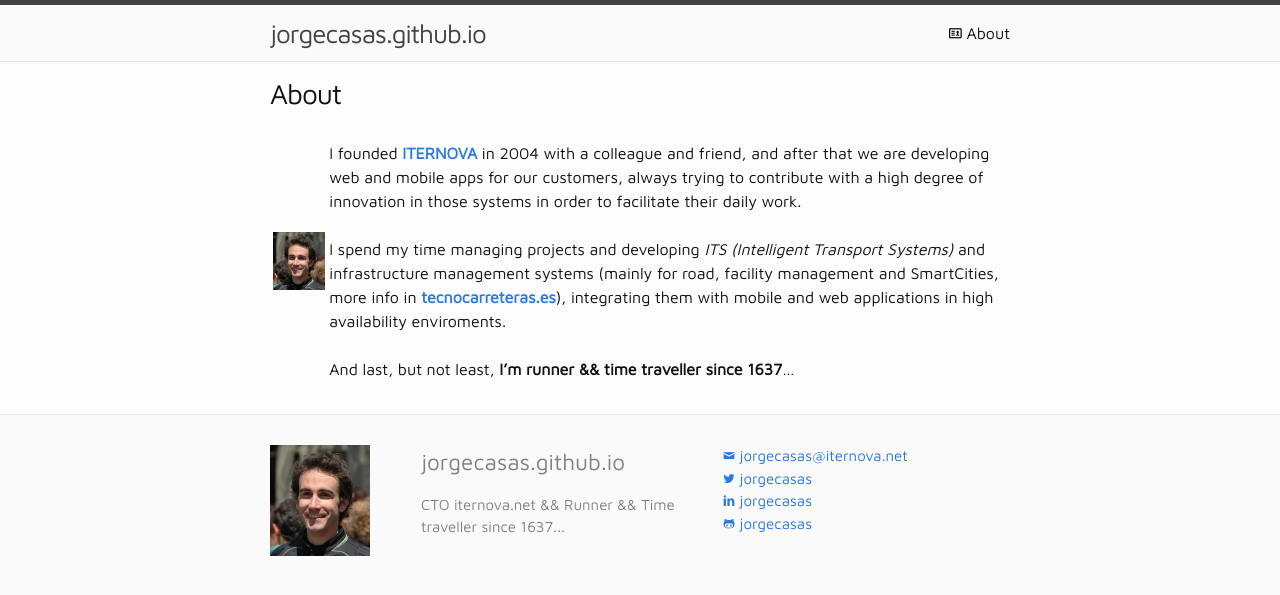
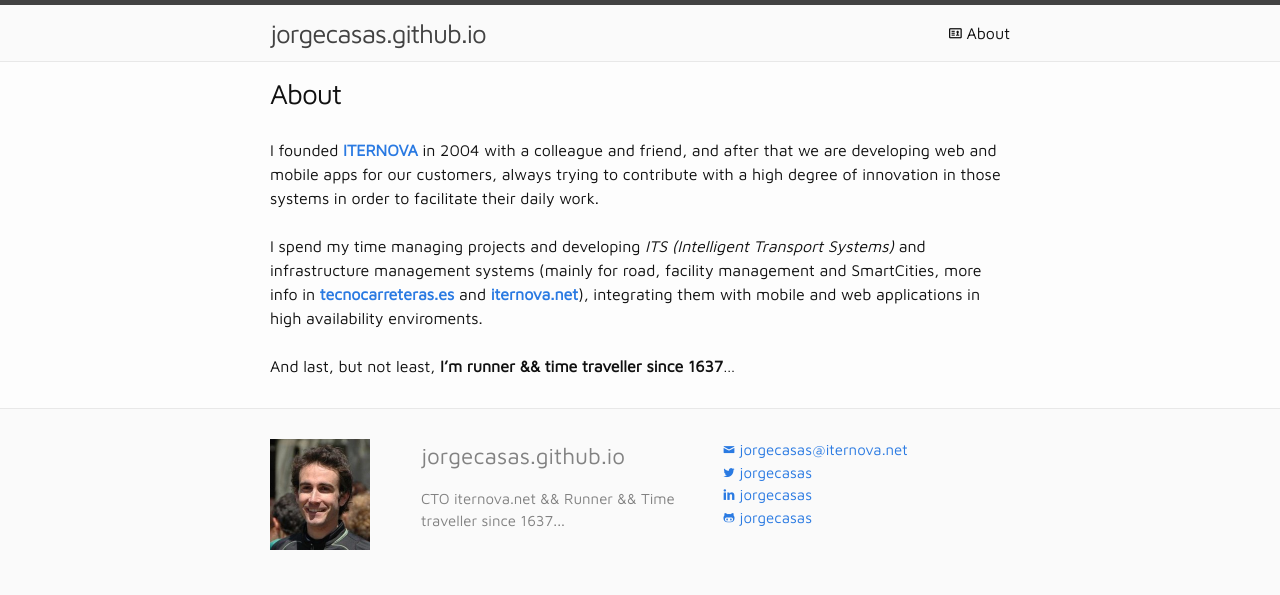
Before and after one commit to jorgecasas/jorgecasas.github.io, a Jekyll site: the page built from about.md, in a window 1280 px wide. Shown: the top 595 px of the page. Built offline with Jekyll 4.4.1, drawn with Linux system fonts in a browser that asks for light colours; comment, search, counter and statistics services are not loaded.

Commit message:
About.md updated

```diff
--- a/about.md
+++ b/about.md
@@ -5,4 +5,4 @@
 icon-menu: icon-vcard
 ---
 
-| ![Jorge Casas](/assets/images/jorgecasas.jpg) | I founded **[ITERNOVA](https://www.iternova.net)** in 2004 with a colleague and friend, and after that we are developing web and mobile apps for our customers, always trying to contribute with a high degree of innovation in those systems in order to facilitate their daily work.<br/><br/>I spend my time managing projects and developing *ITS (Intelligent Transport Systems)* and infrastructure management systems (mainly for road, facility management and SmartCities, more info in **[tecnocarreteras.es](https://www.tecnocarreteras.es)**), integrating them with mobile and web applications in high availability enviroments.<br/><br/>And last, but not least, **I'm runner && time traveller since 1637**... |
+I founded **[ITERNOVA](https://www.iternova.net)** in 2004 with a colleague and friend, and after that we are developing web and mobile apps for our customers, always trying to contribute with a high degree of innovation in those systems in order to facilitate their daily work.<br/><br/>I spend my time managing projects and developing *ITS (Intelligent Transport Systems)* and infrastructure management systems (mainly for road, facility management and SmartCities, more info in **[tecnocarreteras.es](https://www.tecnocarreteras.es)** and **[iternova.net](https://www.iternova.net)**), integrating them with mobile and web applications in high availability enviroments.<br/><br/>And last, but not least, **I'm runner && time traveller since 1637**...
```
